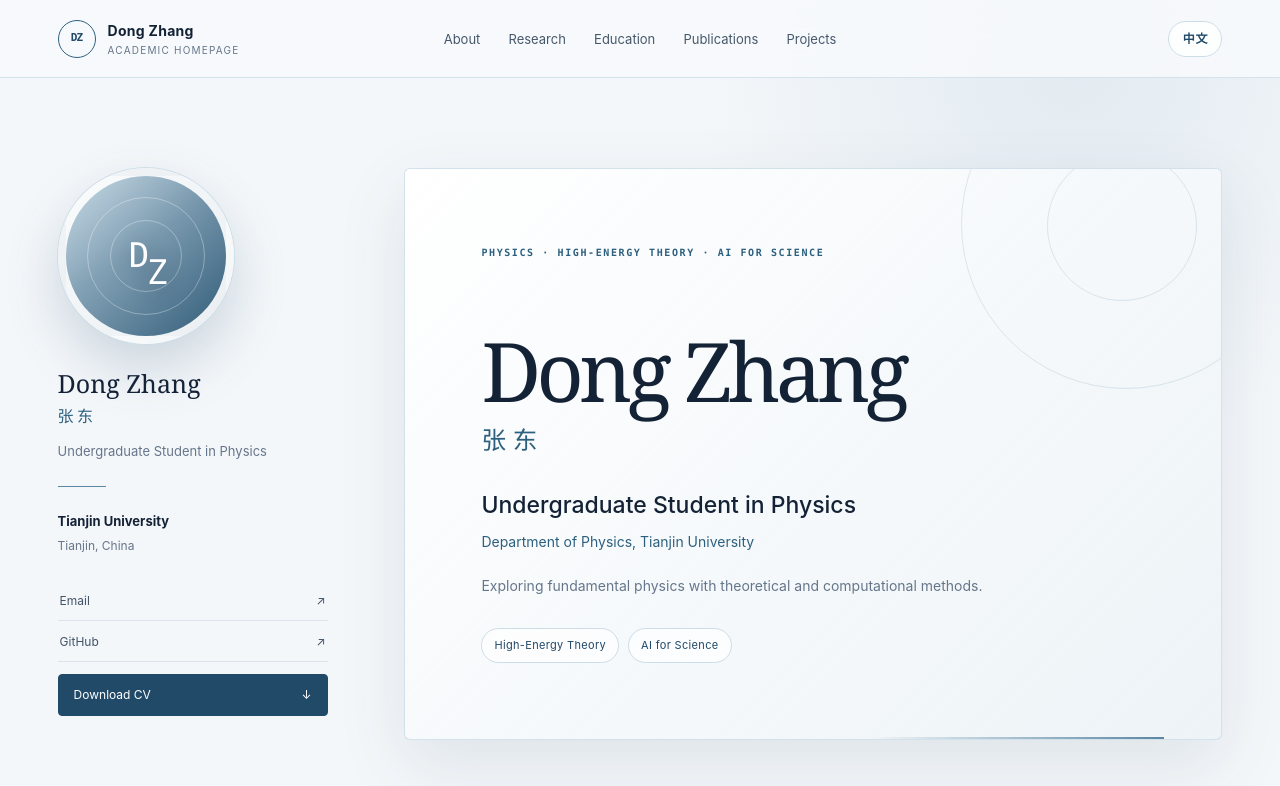
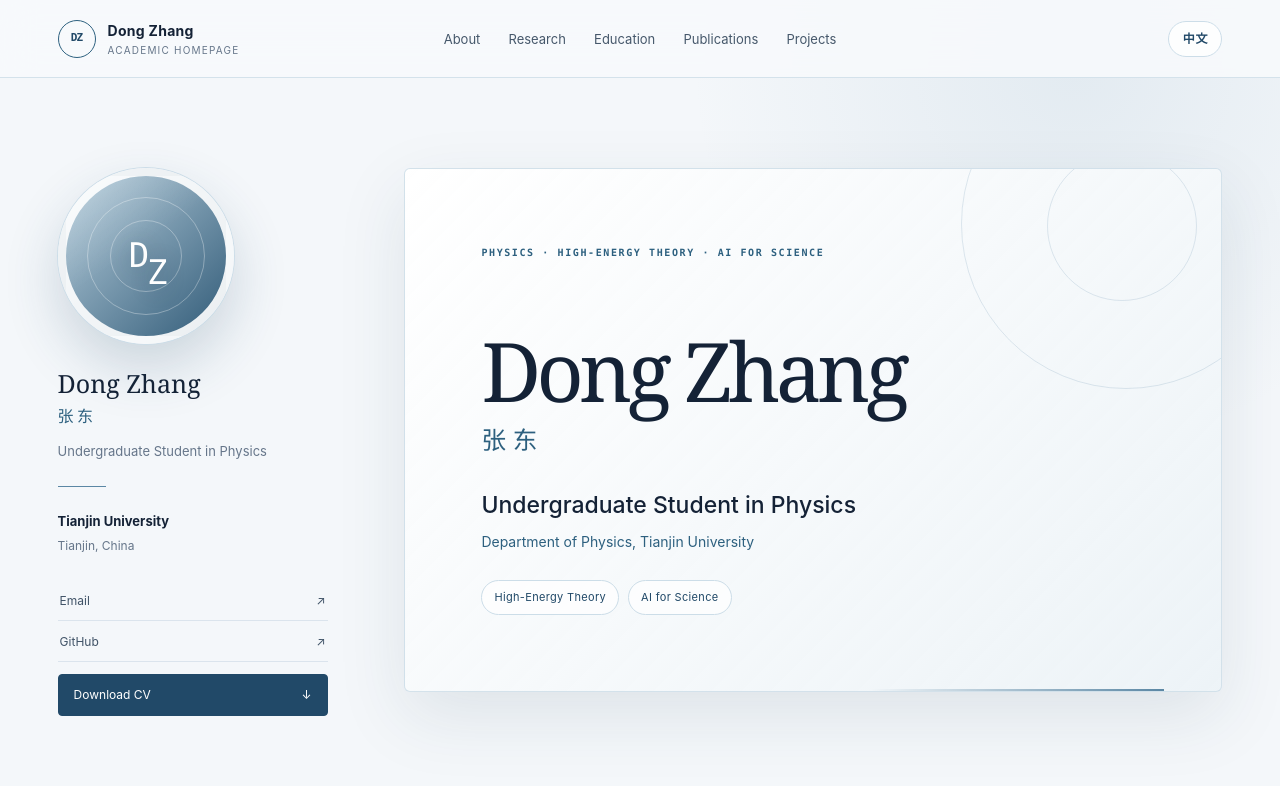
Before and after one commit to DongZhang1905/DongZhang1905.github.io, a Next.js app: page / in a window 1280 px wide. Shown: the top 786 px of the page. Built offline with nearby package versions, Linux system fonts and the light colour scheme.

Commit message:
Keep biography section intentionally blank

```diff
--- a/app/globals.css
+++ b/app/globals.css
@@ -404,19 +404,11 @@ a:focus-visible {
   font-size: 14px;
 }
 
-.hero-note {
-  max-width: 590px;
-  margin: 22px 0 0;
-  color: var(--muted);
-  font-size: 14px;
-  line-height: 1.7;
-}
-
 .research-tags {
   display: flex;
   flex-wrap: wrap;
   gap: 9px;
-  margin-top: 30px;
+  margin-top: 28px;
 }
 
 .research-tags span {
@@ -880,10 +872,6 @@ footer a {
     font-size: 17px;
   }
 
-  .hero-note {
-    font-size: 13px;
-  }
-
   .hero-orbit-one {
     right: -155px;
   }
--- a/app/page.tsx
+++ b/app/page.tsx
@@ -25,8 +25,6 @@ const copy = {
     eyebrow: "Physics · High-Energy Theory · AI for Science",
     heroRole: "Undergraduate Student in Physics",
     heroInstitution: "Department of Physics, Tianjin University",
-    heroNote:
-      "Exploring fundamental physics with theoretical and computational methods.",
     researchTitle: "Research Directions",
     researchKicker: "Interests",
     theoryTitle: "High-Energy Theory",
@@ -77,7 +75,6 @@ const copy = {
     eyebrow: "物理学 · 高能理论 · AI for Science",
     heroRole: "物理系本科生",
     heroInstitution: "天津大学物理系",
-    heroNote: "使用理论与计算方法探索基础物理问题。",
     researchTitle: "研究方向",
     researchKicker: "研究兴趣",
     theoryTitle: "高能理论",
@@ -200,7 +197,6 @@ export default function Home() {
             </h1>
             <p className="hero-role">{t.heroRole}</p>
             <p className="hero-institution">{t.heroInstitution}</p>
-            <p className="hero-note">{t.heroNote}</p>
 
             <div className="research-tags" aria-label="Research interests">
               <span>High-Energy Theory</span>
```
Also changed, not shown: 9 other files (tests, documents, lock files or other folders).
